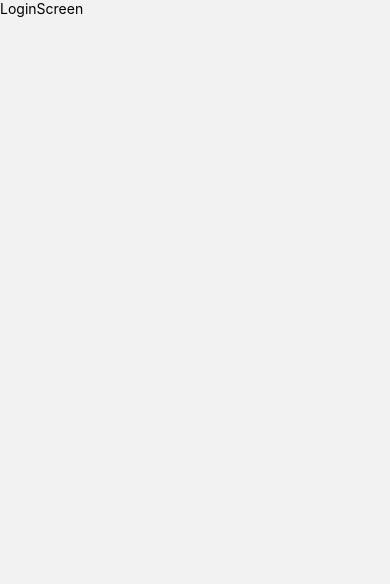
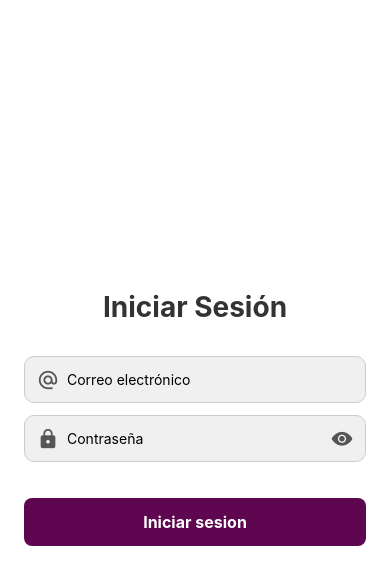
Before and after one commit to mjsalinas/LaboratorioNavegacion65, a React Native app: screen /Login in a window 390 px wide. Shown: the top 584 px of the page. Built offline with nearby package versions, Linux system fonts and the light colour scheme.

Commit message:
se agregó pantalla de login

```diff
--- a/src/screens/LoginScreen.tsx
+++ b/src/screens/LoginScreen.tsx
@@ -1,10 +1,68 @@
-import React from 'react';
-import { View, Text } from 'react-native';
+import React, { useState } from 'react';
+import { View, Text, StyleSheet } from 'react-native';
+import { useNavigation } from '@react-navigation/native';
+import { NativeStackNavigationProp } from '@react-navigation/native-stack';
+import CustomInput from '../components/CustomInput';
+import CustomButton from '../components/CustomButton';
+import { RootStackParamList } from '../navigation/StackNavigator';
+
+type NavigationProp = NativeStackNavigationProp<RootStackParamList, 'Login'>;
 
 export default function LoginScreen() {
+  const [email, setEmail] = useState('');
+  const [password, setPassword] = useState('');
+  const navigation = useNavigation<NavigationProp>();
+
+  const handleLogin = () => {
+    if (email && password.length >= 4) {
+      navigation.navigate('MainTabs', { email });
+    }
+  };
+
   return (
-    <View>
-      <Text>LoginScreen</Text>
+    <View style={styles.container}>
+      <Text style={styles.title}>Iniciar Sesión</Text>
+
+      <CustomInput
+        type="email"
+        placeholder="Correo electrónico"
+        value={email}
+        onChange={setEmail}
+      />
+
+      <CustomInput
+        type="password"
+        placeholder="Contraseña"
+        value={password}
+        onChange={setPassword}
+      />
+
+      <View style={styles.buttonContainer}>
+        <CustomButton
+          title="Iniciar sesion"
+          onPress={handleLogin}
+          variant="primary"
+        />
+      </View>
     </View>
   );
 }
+
+const styles = StyleSheet.create({
+  container: {
+    flex: 1,
+    justifyContent: 'center',
+    paddingHorizontal: 24,
+    backgroundColor: '#ffffff',
+  },
+  title: {
+    fontSize: 28,
+    fontWeight: 'bold',
+    marginBottom: 32,
+    textAlign: 'center',
+    color: '#333333',
+  },
+  buttonContainer: {
+    marginTop: 16,
+  },
+});
```
